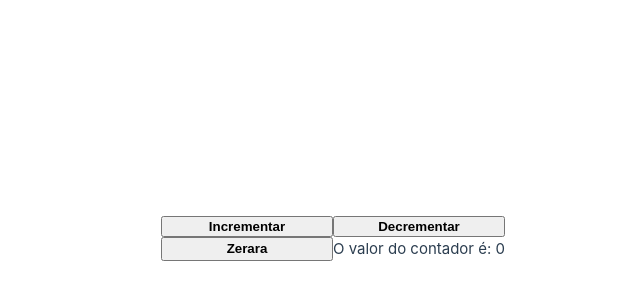
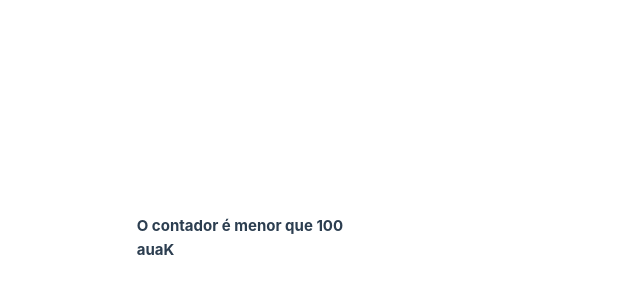
Before and after one commit to kauabarros-24/Vuejs, a Vue app: page / in a window 1280 px wide. Shown: the part 162-462 px from the top of the page, without its empty margins (307-947 px from the left). Built offline with nearby package versions, Linux system fonts and the light colour scheme.

Commit message:
api de opções para exercícios do tutorial de view

```diff
--- a/src/App.vue
+++ b/src/App.vue
@@ -2,35 +2,30 @@
 export default {
   data() {
     return {
+      nome: "Kaua",
+      idade: 16,
       contador: 0
+
     }
   },
   methods: {
-    incrementarContador() {
-      this.contador++
-    },
-    decrementarContador() {
-      if (this.contador > 0) {
-        this.contador--
-      }
-    },
-    zerar() {
-      this.contador = 0
+    inverterTexto(texto) {
+      return texto.split('').reverse().join('')
     }
-  },
+  }
 }
-
 </script>
 
 <template>
-  <button @click="incrementarContador">Incrementar</button>
-  <button @click="decrementarContador">Decrementar</button>
-  <button @click="zerar">Zerara</button>
-  <p>O valor do contador é: {{ contador }}</p>
+  <p v-if="contador > 10">O contador é maior que 10</p>
+  <p v-if="contador < 10">O contador é menor que 10</p>
+  <p>{{ contador }}</p>
+  <p>{{ inverterTexto(nome) }}</p>
+
 </template>
 
 <style scoped>
-button {
+p {
   font-weight: bold;
 }
 </style>
```
